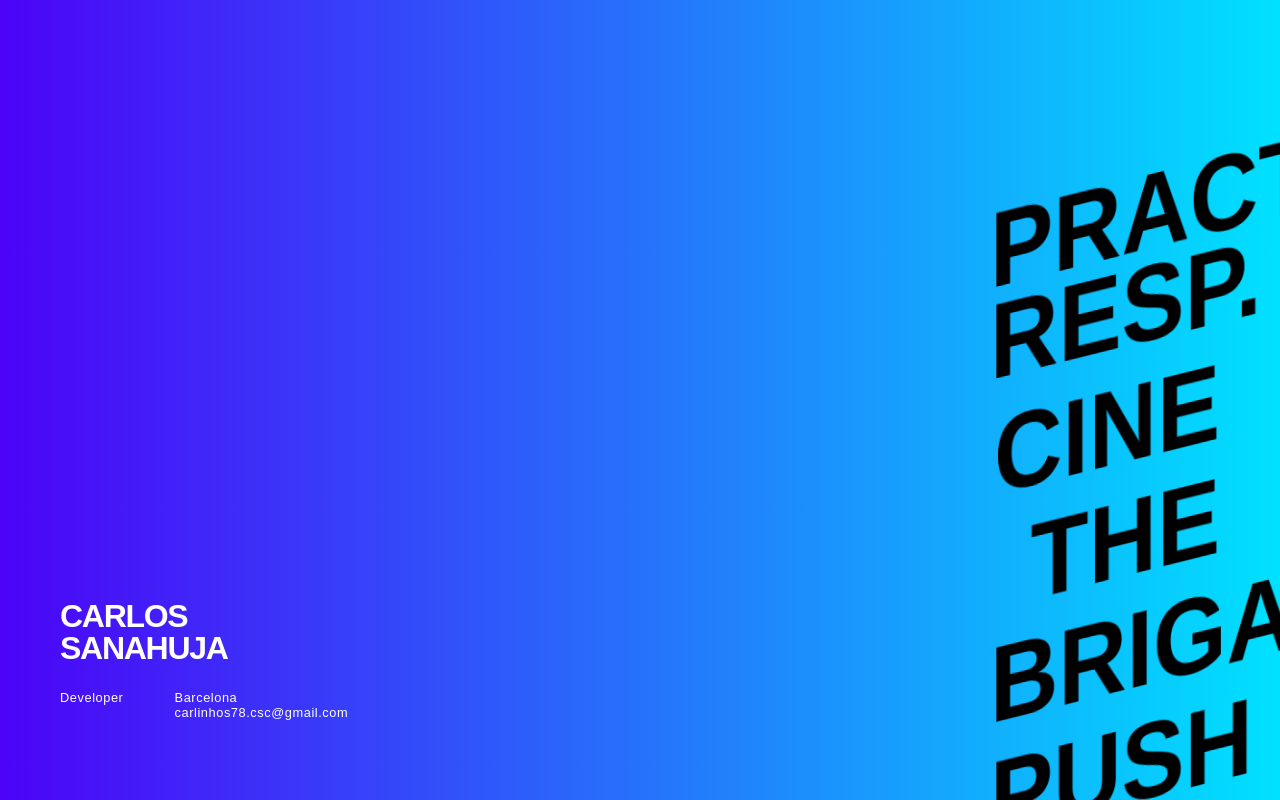
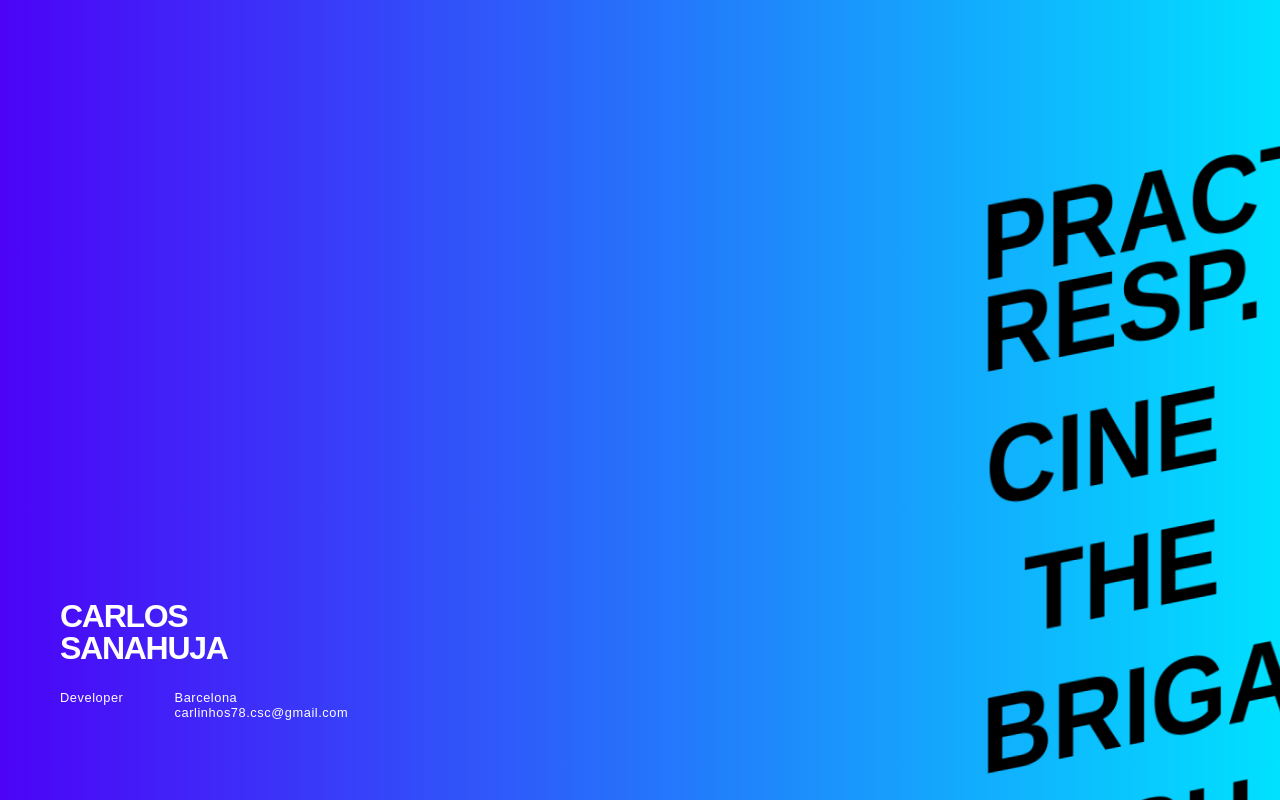
Before and after one commit to CarlesSanahuja/portafolios-Carlos-Sanahuja, a plain HTML site: page index.html in a window 1280 px wide. Drawn offline with Linux system fonts and the light colour scheme.

Commit message:
segundo enlace y mejoras estetica2

```diff
--- a/styles.css
+++ b/styles.css
@@ -29,9 +29,10 @@ body {
   margin: 20px 0;
   line-height: 0.85;
   transition: all 0.5s ease;
-  transform: rotateX(15deg) rotateY(-25deg); /* inclinación inicial */
+  transform: rotateX(12deg) rotateY(-20deg); /* inclinación inicial */
   transform-style: preserve-3d;
   transform-origin: right center; /* EJE A LA DERECHA */
+  margin-bottom: 40px;
 }
 .big-list li:first-child {
   margin-top: 200px;
```
